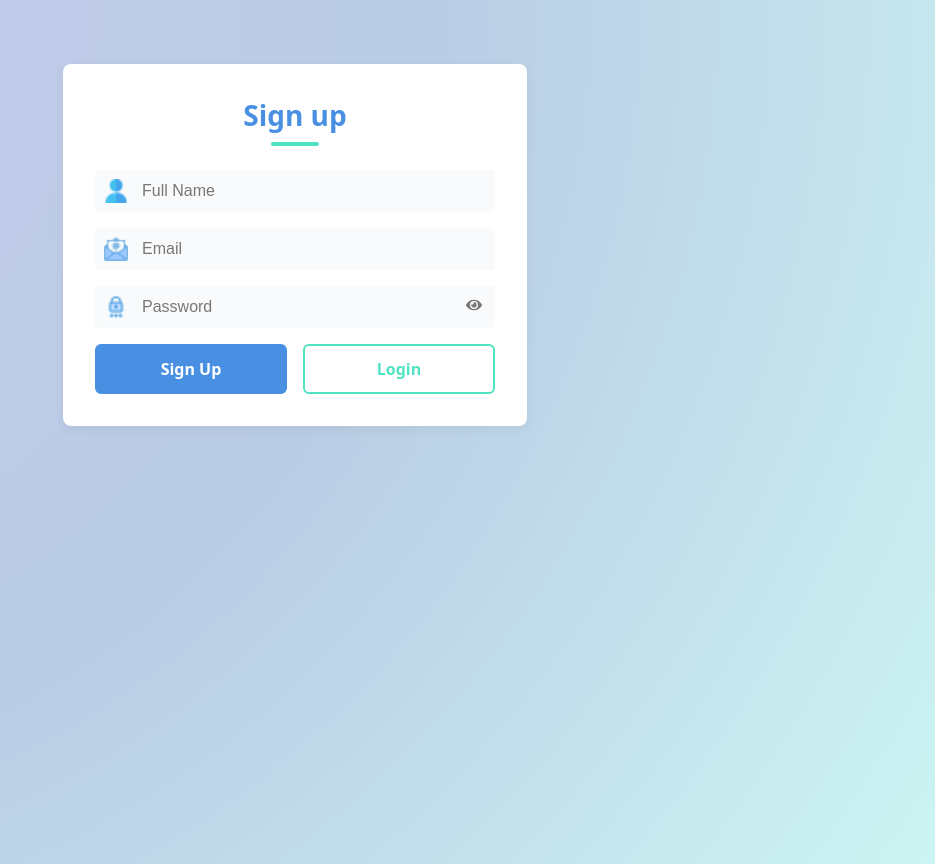
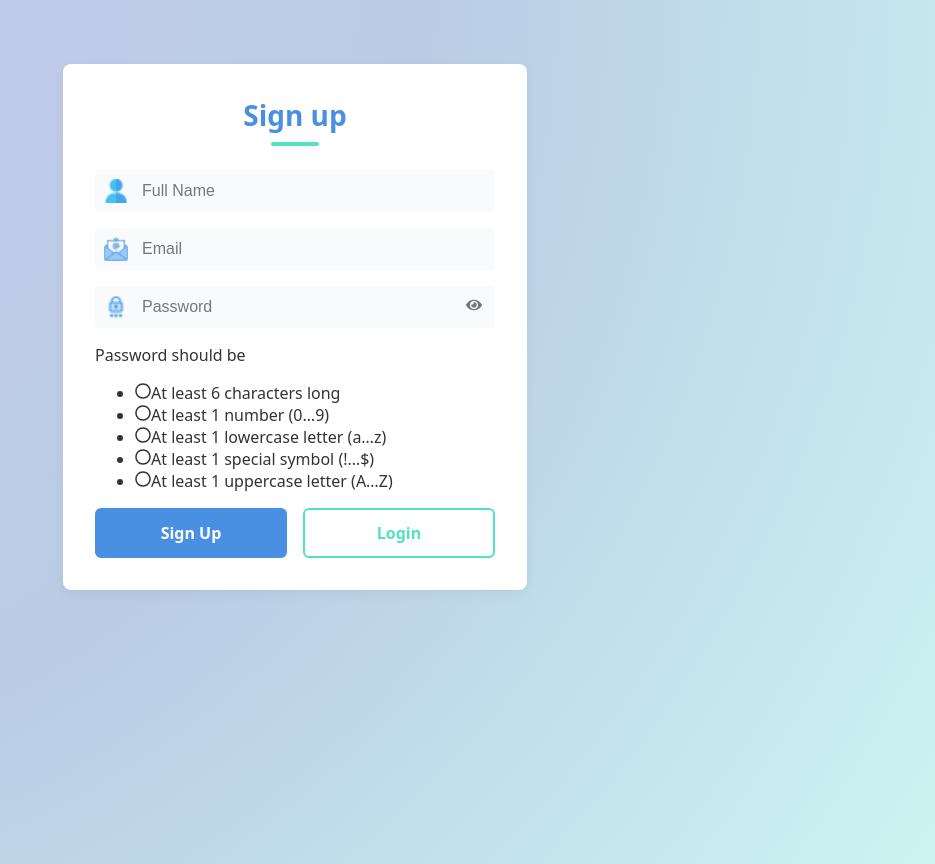
Before and after one commit to bellaffelipe/COMP-380_Group_Project, a React (Create React App) app in the folder frontend/login-signup/: page /signup in a window 1280 px wide. Shown: the whole page, without its empty margins (345-1280 px from the left). Built offline with nearby package versions, Linux system fonts and the light colour scheme.

Commit message:
Added password validator

```diff
--- a/frontend/login-signup/src/Components/LoginSignup/LoginSignup.jsx
+++ b/frontend/login-signup/src/Components/LoginSignup/LoginSignup.jsx
@@ -10,6 +10,8 @@ import password_icon from "../Assets/password_icon.png";
 
 // Import the FontAwesome eye/eye-slash icons
 import { FaEye, FaEyeSlash } from "react-icons/fa";
+// ── NEW: import the circle/check icons for the checklist
+import { FaRegCircle, FaCheckCircle } from "react-icons/fa";
 
 //import firebase methods
 import { createUserWithEmailAndPassword, updateProfile } from "firebase/auth";
@@ -26,6 +28,14 @@ export default function LoginSignup() {
   const [showPassword, setShowPassword] = useState(false);
 
   const navigate = useNavigate();
+
+  // Regular expressions for validation
+  const emailRegex    = /^[^\s@]+@[^\s@]+\.[^\s@]+$/;
+  const passwordLengthRegex   = /^.{6,}$/;  // At least 8 characters
+  const passwordNumberRegex   = /[0-9]/;  // At least one digit
+  const passwordLowercaseRegex= /[a-z]/;  // At least one lowercase letter
+  const passwordUppercaseRegex= /[A-Z]/;  // At least one uppercase letter
+  const passwordSpecialRegex  = /[!@#$%^&*(),.?":{}|<>]/; // At least one special symbol
 
   // “Sign Up” button handler
   const handleSignUp = async () => {
@@ -51,6 +61,28 @@ export default function LoginSignup() {
       // Prevents user from moving forward if Password is empty
       setPasswordError(true);
       hasError = true;
+    } else {
+      // Check each requirement one by one
+      if (!passwordLengthRegex.test(password)) {
+        setPasswordError(true);
+        hasError = true;
+      }
+      if (!passwordNumberRegex.test(password)) {
+        setPasswordError(true);
+        hasError = true;
+      }
+      if (!passwordLowercaseRegex.test(password)) {
+        setPasswordError(true);
+        hasError = true;
+      }
+      if (!passwordUppercaseRegex.test(password)) {
+        setPasswordError(true);
+        hasError = true;
+      }
+      if (!passwordSpecialRegex.test(password)) {
+        setPasswordError(true);
+        hasError = true;
+      }
     }
 
     if (hasError) {
@@ -77,7 +109,7 @@ export default function LoginSignup() {
       });
 
       console.log("Signed up:", user.email, "| Name:", user.displayName);
-      navigate("/home", { replace: true });
+      navigate("/home");
     } catch (err) {
       console.error("Signup failed:", err.code);
 
@@ -105,6 +137,12 @@ export default function LoginSignup() {
   const handleGoToLogin = () => {
     navigate("/login"); // Takes user to login page when button is clicked
   };
+  // Compute each password‐requirement boolean for the checklist UI
+  const isLongEnough    = passwordLengthRegex.test(password);
+  const hasNumber       = passwordNumberRegex.test(password);
+  const hasLowercase    = passwordLowercaseRegex.test(password);
+  const hasUppercase    = passwordUppercaseRegex.test(password);
+  const hasSpecialChar  = passwordSpecialRegex.test(password);
 
   // Render
   return (
@@ -130,9 +168,6 @@ export default function LoginSignup() {
             }}
           />
         </div>
-        {fullNameError && (
-          <p className="field-error">Please enter a value for Full Name.</p>
-        )}
 
         {/* Show error message under Full Name if empty */}
         {fullNameError && (
@@ -156,7 +191,8 @@ export default function LoginSignup() {
         {/* Show error message under Email if empty */}
         {emailError && (
           <p className="field-error">Please enter a value for Email.</p>
-        )}
+        )
+        }
 
         {/* Password with eye toggle */}
         <div
@@ -194,9 +230,53 @@ export default function LoginSignup() {
         </div>
         {/* Show error message under Password if empty */}
         {passwordError && (
+         !password.trim() ? (
           <p className="field-error">Please enter a value for Password.</p>
+        ) : (
+          <p className="field-error">
+            Password doesn’t meet requirements below.
+          </p>
+        )
         )}
       </div>
+
+      <div className="password-requirements">
+          <p className="requirements-heading">Password should be</p>
+          <ul className="requirements-list">
+            <li>
+              {isLongEnough
+                ? <FaCheckCircle className="check-icon valid" />
+                : <FaRegCircle className="check-icon" />}
+              <span>At least 6 characters long</span>
+            </li>
+            <li>
+              {hasNumber
+                ? <FaCheckCircle className="check-icon valid" />
+                : <FaRegCircle className="check-icon" />}
+              <span>At least 1 number (0…9)</span>
+            </li>
+            <li>
+              {hasLowercase
+                ? <FaCheckCircle className="check-icon valid" />
+                : <FaRegCircle className="check-icon" />}
+              <span>At least 1 lowercase letter (a…z)</span>
+            </li>
+            <li>
+              {hasSpecialChar
+                ? <FaCheckCircle className="check-icon valid" />
+                : <FaRegCircle className="check-icon" />}
+              <span>At least 1 special symbol (!…$)</span>
+            </li>
+            <li>
+              {hasUppercase
+                ? <FaCheckCircle className="check-icon valid" />
+                : <FaRegCircle className="check-icon" />}
+              <span>At least 1 uppercase letter (A…Z)</span>
+            </li>
+          </ul>
+        </div>
+        {/* ─── END: Password Requirements Checklist UI ───────────────────────────────── */}
+
 
       {/* Buttons */}
       <div className="submit-container">
```
